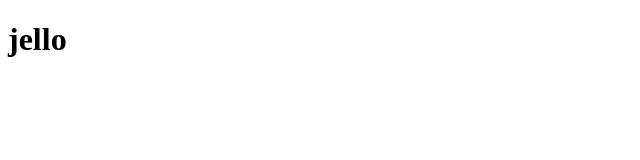
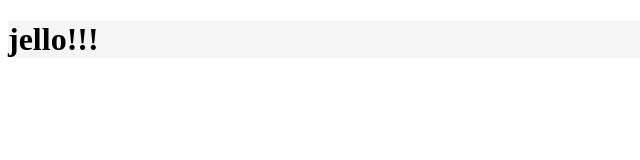
Before and after one commit to evnwttn/jello, an Angular app in the folder jello/: page / in a window 1280 px wide. Shown: the top 160 px of the page, without its empty margins (0-640 px from the left). Built offline with nearby package versions, Linux system fonts and the light colour scheme.

Commit message:
:clock2:

```diff
--- a/jello/src/app/app.component.css
+++ b/jello/src/app/app.component.css
@@ -1,3 +1,3 @@
-body {
-    background-color: red;
+.container {
+    background-color: whitesmoke;
 }
--- a/jello/src/app/app.component.html
+++ b/jello/src/app/app.component.html
@@ -1 +1,3 @@
-<h1>{{ title }}</h1>
+<div class="container">
+  <header></header>
+</div>
--- a/jello/src/app/app.component.ts
+++ b/jello/src/app/app.component.ts
@@ -5,6 +5,4 @@ import { Component } from '@angular/core';
   templateUrl: './app.component.html',
   styleUrls: ['./app.component.css'],
 })
-export class AppComponent {
-  title: string = 'jello';
-}
+export class AppComponent {}
--- a/jello/src/app/components/header/header.component.html
+++ b/jello/src/app/components/header/header.component.html
@@ -1 +1,3 @@
-<p>header works!</p>
+<div class="header">
+    <h1>{{ title }}</h1>
+</div>
--- a/jello/src/app/components/header/header.component.ts
+++ b/jello/src/app/components/header/header.component.ts
@@ -1,10 +1,10 @@
 import { Component } from '@angular/core';
 
 @Component({
-  selector: 'app-header',
+  selector: 'header',
   templateUrl: './header.component.html',
-  styleUrls: ['./header.component.css']
+  styleUrls: ['./header.component.css'],
 })
 export class HeaderComponent {
-
+  title: string = 'jello!!!';
 }
```
